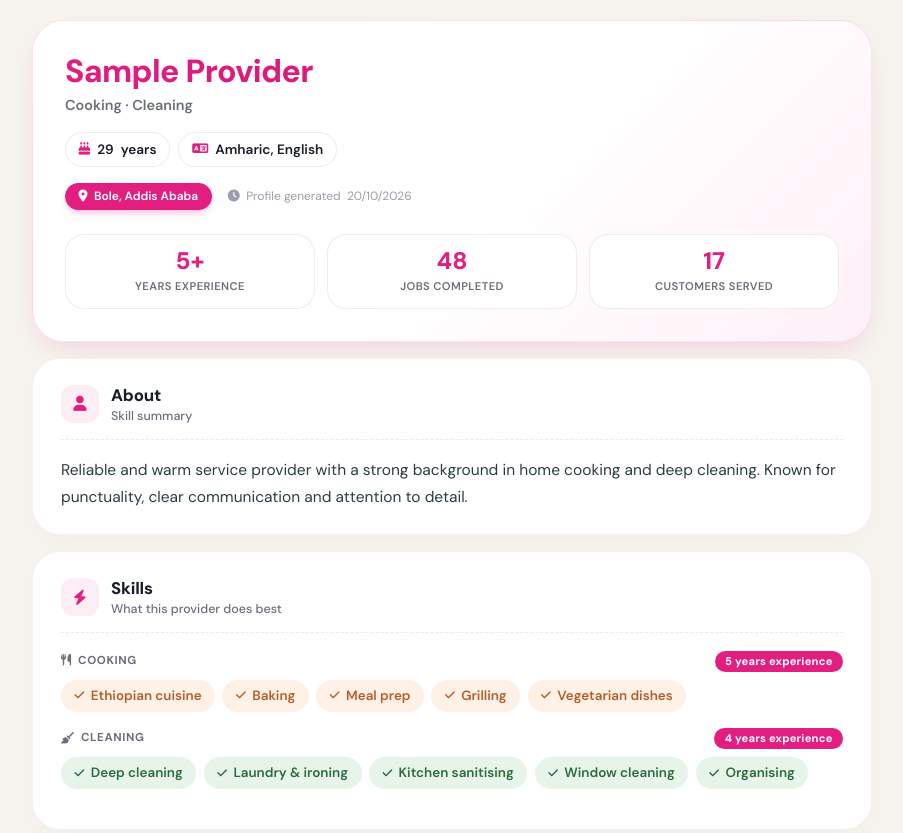
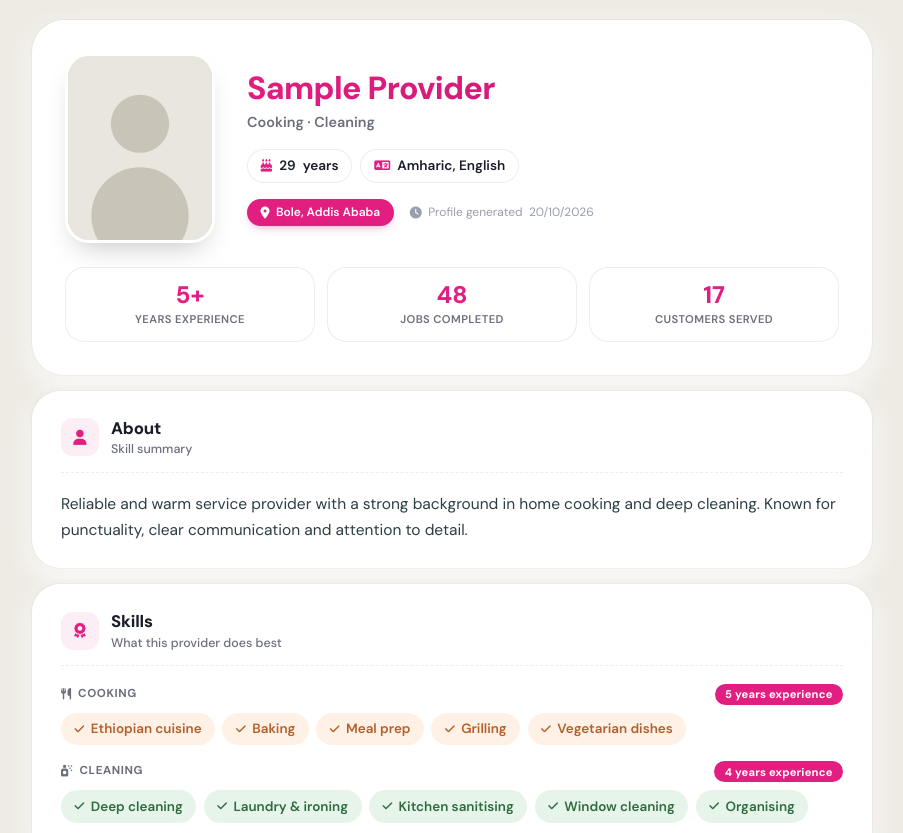
Before and after one commit to eyerusalem-svg/Etalem-SP-profile-design20-2026, a plain HTML site: page index.html in a window 1280 px wide. Shown: the top 833 px of the page, without its empty margins (188-1091 px from the left). Drawn offline with Linux system fonts and the light colour scheme.

Commit message:
Update styles and improve hero section layout

```diff
--- a/index.html
+++ b/index.html
@@ -10,7 +10,7 @@
 :root{
   --brand:#E21E81; --brand-dark:#c2186f; --brand-soft:rgba(226,30,129,.08);
   --ink:#1a1e2b; --muted:#6b6f7c; --line:rgba(0,0,0,.07);
-  --bg:#f6f4ef; --card:#fff; --gold:#f5b342;
+  --bg:#eeebe4; --card:#fff; --gold:#f5b342;
   --green:#16a34a; --red:#dc2626;
 }
 *{margin:0;padding:0;box-sizing:border-box}
@@ -19,8 +19,9 @@ body{font-family:'DM Sans',system-ui,-apple-system,'Segoe UI',Roboto,sans-serif;
 .page{max-width:880px;margin:0 auto;padding:1.25rem 1.25rem 2rem}
 
 /* ── Hero ── */
-.hero{position:relative;background:linear-gradient(135deg,#fff 55%,#fff0f7 100%);border-radius:2rem;padding:2rem;border:1px solid rgba(226,30,129,.12);box-shadow:0 12px 32px -14px rgba(226,30,129,.25);overflow:hidden;margin-bottom:1rem}
+.hero{position:relative;background:#fff;border-radius:2rem;padding:2rem;border:1px solid rgba(255,255,255,.95);box-shadow:0 0 0 1px rgba(0,0,0,.03),0 10px 30px rgba(255,255,255,.95),0 2px 10px rgba(0,0,0,.05);overflow:hidden;margin-bottom:1rem}
 .hero-top{display:flex;gap:2rem;align-items:center}
+.photo-fallback{display:flex;align-items:center;justify-content:center;background:linear-gradient(135deg,#E21E81,#c2186f);color:#fff;font-size:2.6rem;font-weight:800;letter-spacing:.02em}
 .photo{width:150px;height:190px;object-fit:cover;object-position:top;border-radius:1.5rem;background:#e9e6df;box-shadow:0 14px 28px -12px rgba(0,0,0,.25);border:3px solid #fff;flex-shrink:0}
 .hero-info{flex:1;min-width:0}
 .sp-name{font-size:2rem;font-weight:800;letter-spacing:-.02em;line-height:1.15;background:linear-gradient(135deg,var(--brand),var(--brand-dark));-webkit-background-clip:text;background-clip:text;color:transparent;margin-bottom:.35rem}
@@ -61,7 +62,7 @@ body{font-family:'DM Sans',system-ui,-apple-system,'Segoe UI',Roboto,sans-serif;
 
 
 /* section cards */
-.section{background:var(--card);border-radius:1.75rem;border:1px solid rgba(226,30,129,.08);box-shadow:0 8px 24px rgba(0,0,0,.025);padding:1.5rem 1.75rem;margin-bottom:1rem}
+.section{background:var(--card);border-radius:1.75rem;border:1px solid rgba(255,255,255,.95);box-shadow:0 0 0 1px rgba(0,0,0,.03),0 10px 30px rgba(255,255,255,.95),0 2px 10px rgba(0,0,0,.05);padding:1.5rem 1.75rem;margin-bottom:1rem}
 .section.hidden{display:none}
 .sec-head{display:flex;align-items:center;gap:.75rem;margin-bottom:1.1rem;padding-bottom:.85rem;border-bottom:1px dashed var(--line)}
 .sec-icon{width:38px;height:38px;border-radius:12px;background:var(--brand-soft);color:var(--brand);display:flex;align-items:center;justify-content:center;font-size:.95rem}
@@ -119,7 +120,7 @@ body{font-family:'DM Sans',system-ui,-apple-system,'Segoe UI',Roboto,sans-serif;
 .cert-badge.nanny-cert{background:#e8f0fe;color:#1f6392}
 
 /* decision */
-.decision{background:linear-gradient(135deg,#fff 40%,#fff0f7);border:2px solid rgba(226,30,129,.2);border-radius:1.75rem;padding:2rem 1.5rem;text-align:center;margin-bottom:1rem;scroll-margin-top:1rem}
+.decision{background:#fff;border:1px solid rgba(255,255,255,.95);box-shadow:0 0 0 1px rgba(0,0,0,.03),0 10px 30px rgba(255,255,255,.95),0 2px 10px rgba(0,0,0,.05);border-radius:1.75rem;padding:2rem 1.5rem;text-align:center;margin-bottom:1rem;scroll-margin-top:1rem}
 .decision h2{font-size:1.35rem;font-weight:800;margin-bottom:.4rem}
 .decision p{font-size:.92rem;color:var(--muted);margin:0 auto 1.4rem;max-width:520px}
 .decision .nocall{display:inline-flex;align-items:center;gap:.5rem;background:#fff7e6;color:#8a5a00;font-size:.82rem;font-weight:700;padding:.4rem 1rem;border-radius:40px;margin-bottom:1.25rem}
@@ -186,7 +187,8 @@ body{font-family:'DM Sans',system-ui,-apple-system,'Segoe UI',Roboto,sans-serif;
   <!-- ══ HERO ══ -->
   <header class="hero" id="hero">
     <div class="hero-top">
-      <img class="photo" id="sp-photo" src="" alt="Service provider photo" onerror="this.style.display='none'">
+      <img class="photo" id="sp-photo" alt="Service provider photo" style="display:none">
+      <div class="photo photo-fallback" id="sp-photo-fallback"><span id="sp-initials"></span></div>
       <div class="hero-info">
         <div class="sp-name" id="sp-name-el"></div>
         <div class="sp-title" id="sp-service-el"></div>
@@ -216,13 +218,13 @@ body{font-family:'DM Sans',system-ui,-apple-system,'Segoe UI',Roboto,sans-serif;
 
   <!-- ══ 2. SKILLS ══ -->
   <section class="section" id="skills-card">
-    <div class="sec-head"><div class="sec-icon"><i class="fas fa-bolt"></i></div><div><div class="sec-title">Skills</div><div class="sec-sub">What this provider does best</div></div></div>
+    <div class="sec-head"><div class="sec-icon"><i class="fas fa-award"></i></div><div><div class="sec-title">Skills</div><div class="sec-sub">What this provider does best</div></div></div>
     <div class="skill-group" id="grp-cooking">
       <div class="group-label"><i class="fas fa-utensils"></i> Cooking <span class="exp-pill" id="cooking-exp-pill"></span></div>
       <div class="chips" id="chips-cooking"></div>
     </div>
     <div class="skill-group" id="grp-cleaning">
-      <div class="group-label"><i class="fas fa-broom"></i> Cleaning <span class="exp-pill" id="cleaning-exp-pill"></span></div>
+      <div class="group-label"><i class="fas fa-spray-can-sparkles"></i> Cleaning <span class="exp-pill" id="cleaning-exp-pill"></span></div>
       <div class="chips" id="chips-cleaning"></div>
     </div>
     <div class="skill-group" id="grp-nanny">
@@ -390,7 +392,16 @@ Housekeeper | Private household, Bole | 2020 – 2022 | Full-time cleaning, laun
 
   /* hero */
   set('sp-name-el',g('d-name')); set('sp-service-el',g('d-service'));
-  if(!empty(g('d-photo'))) $('sp-photo').src=g('d-photo');
+  (function(){
+    const img=$('sp-photo'), fb=$('sp-photo-fallback'), url=g('d-photo');
+    const nm=g('d-name').split(/\s+/).filter(Boolean);
+    set('sp-initials', ((nm[0]||'')[0]||'')+((nm[1]||'')[0]||''));
+    if(!empty(url)){
+      img.onload=function(){ img.style.display='block'; fb.style.display='none'; };
+      img.onerror=function(){ img.style.display='none'; fb.style.display='flex'; };
+      img.src=url;
+    }
+  })();
   if(!empty(g('d-age'))) set('sp-age',g('d-age')); else hide('age-chip');
   set('sp-languages', g('d-languages') || 'Amharic');
   if(!empty(g('d-location'))) set('sp-location',g('d-location')); else hide('loc-chip');
```
